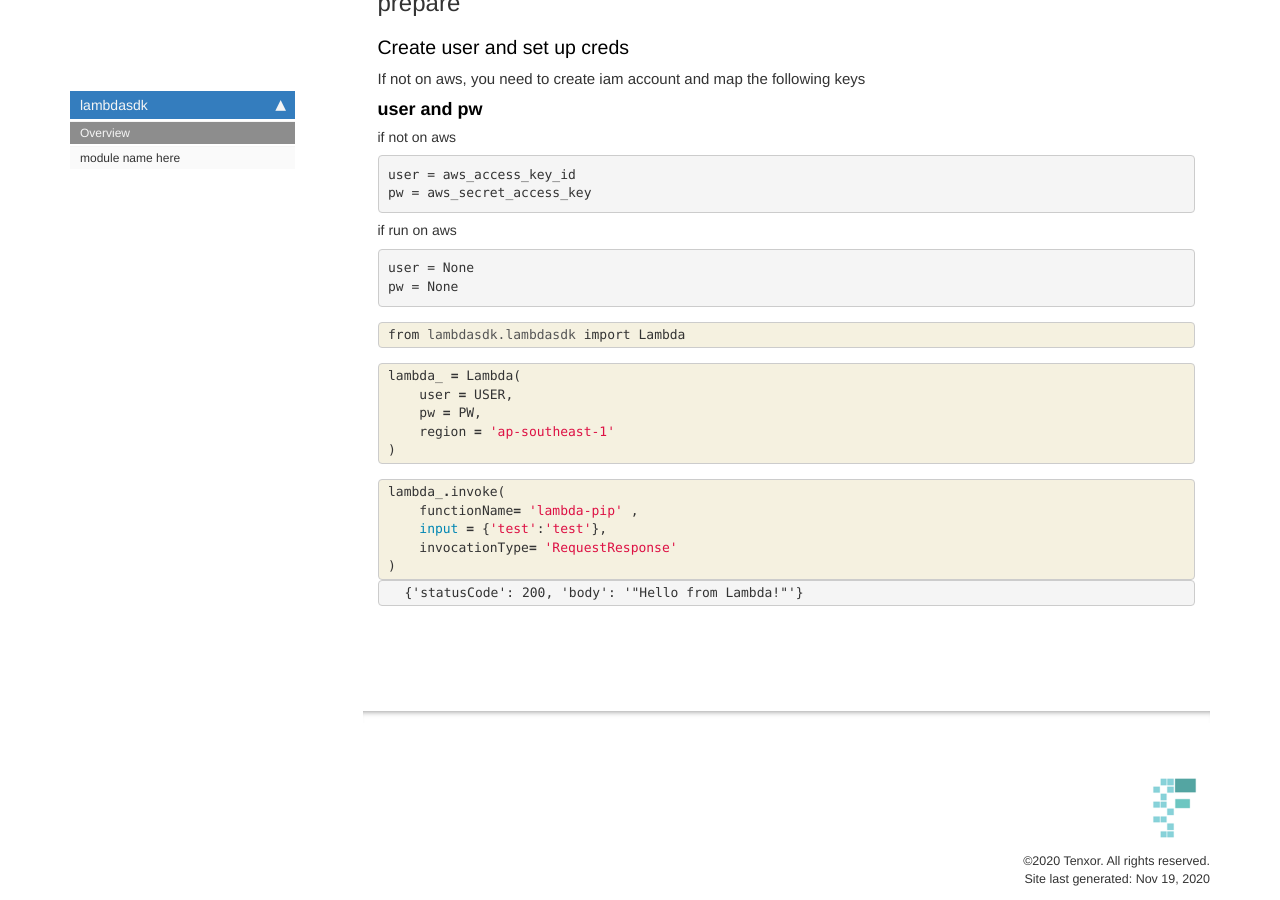
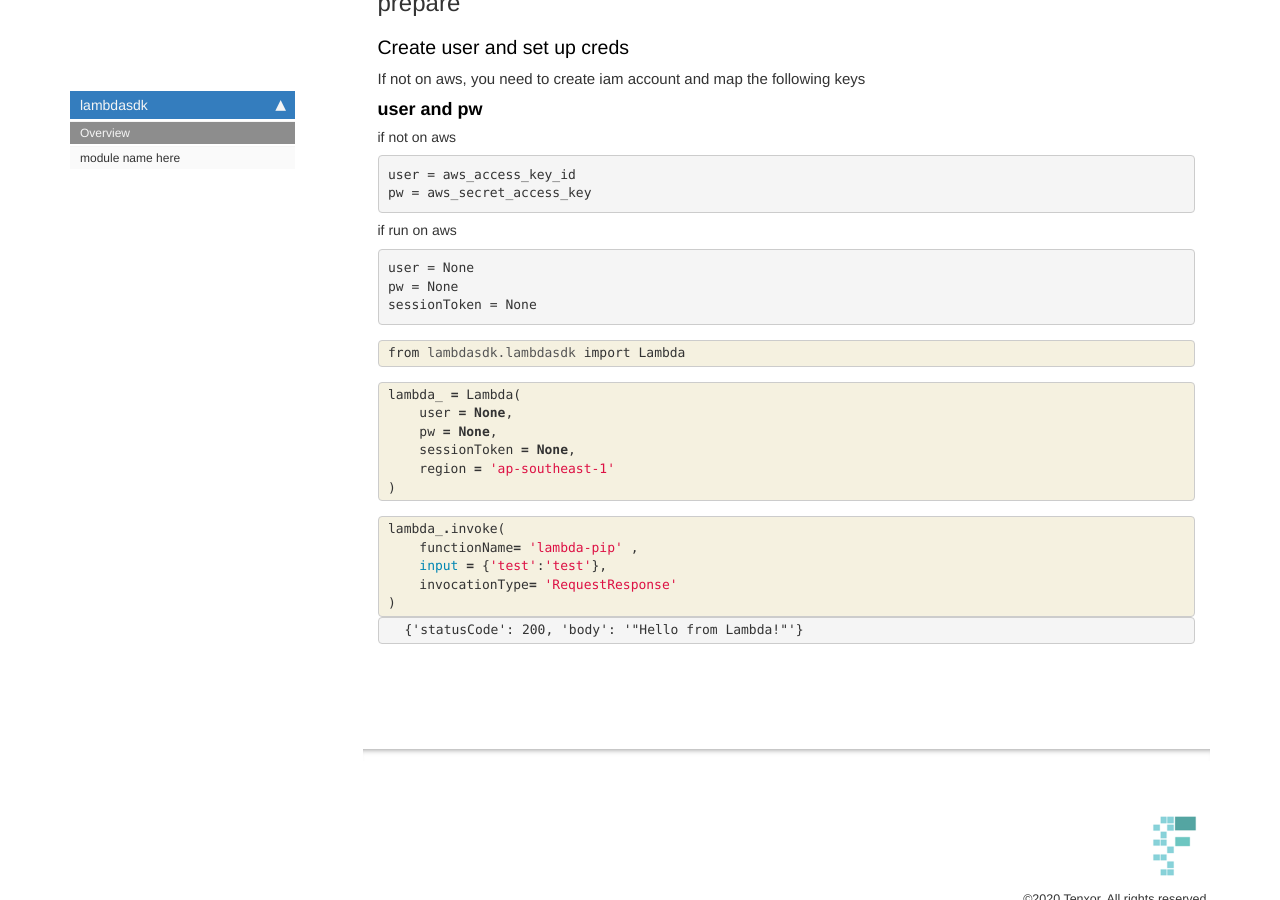
Before and after one commit to thanakijwanavit/lambdasdk, a Jekyll site: the page built from docs/index.html, in a window 1280 px wide and 900 px high, scrolled down 593 px. Built offline with Jekyll 4.4.1, drawn with Linux system fonts in a browser that asks for light colours; nearby versions of some CDN libraries; comment, search, counter and statistics services are not loaded.

Commit message:
add session token and add docs

```diff
--- a/docs/index.html
+++ b/docs/index.html
@@ -63,7 +63,8 @@ nb_path: "index.ipynb"
 pw = aws_secret_access_key</code></pre>
 <h5 id="if-run-on-aws">if run on aws<a class="anchor-link" href="#if-run-on-aws"> </a></h5>
 <pre><code>user = None
-pw = None</code></pre>
+pw = None
+sessionToken = None</code></pre>
 
 </div>
 </div>
@@ -93,8 +94,9 @@ pw = None</code></pre>
 <div class="inner_cell">
     <div class="input_area">
 <div class=" highlight hl-ipython3"><pre><span></span><span class="n">lambda_</span> <span class="o">=</span> <span class="n">Lambda</span><span class="p">(</span>
-    <span class="n">user</span> <span class="o">=</span> <span class="n">USER</span><span class="p">,</span>
-    <span class="n">pw</span> <span class="o">=</span> <span class="n">PW</span><span class="p">,</span>
+    <span class="n">user</span> <span class="o">=</span> <span class="kc">None</span><span class="p">,</span>
+    <span class="n">pw</span> <span class="o">=</span> <span class="kc">None</span><span class="p">,</span>
+    <span class="n">sessionToken</span> <span class="o">=</span> <span class="kc">None</span><span class="p">,</span>
     <span class="n">region</span> <span class="o">=</span> <span class="s1">&#39;ap-southeast-1&#39;</span>
 <span class="p">)</span>
 </pre></div>
--- a/lambdasdk/__init__.py
+++ b/lambdasdk/__init__.py
@@ -1 +1 @@
-__version__ = "0.0.15"
+__version__ = "0.1.1"
--- a/lambdasdk/lambdasdk.py
+++ b/lambdasdk/lambdasdk.py
@@ -8,12 +8,13 @@ class Lambda:
   '''
     for invoking lambda functions
   '''
-  def __init__(self, user=None, pw=None, region = 'ap-southeast-1'):
+  def __init__(self, user=None, pw=None, sessionToken=None, region = 'ap-southeast-1'):
     self.lambdaClient = boto3.client(
         'lambda',
         aws_access_key_id=user,
         aws_secret_access_key=pw,
-        region_name = region
+        region_name = region,
+        aws_session_token=sessionToken
       )
   def invoke(self, functionName, input, invocationType= 'RequestResponse'):
     response = self.lambdaClient.invoke(
```
Also changed, not shown: docs/lambdasdk.html (+8 -8 lines), README.md, 3 other files.
